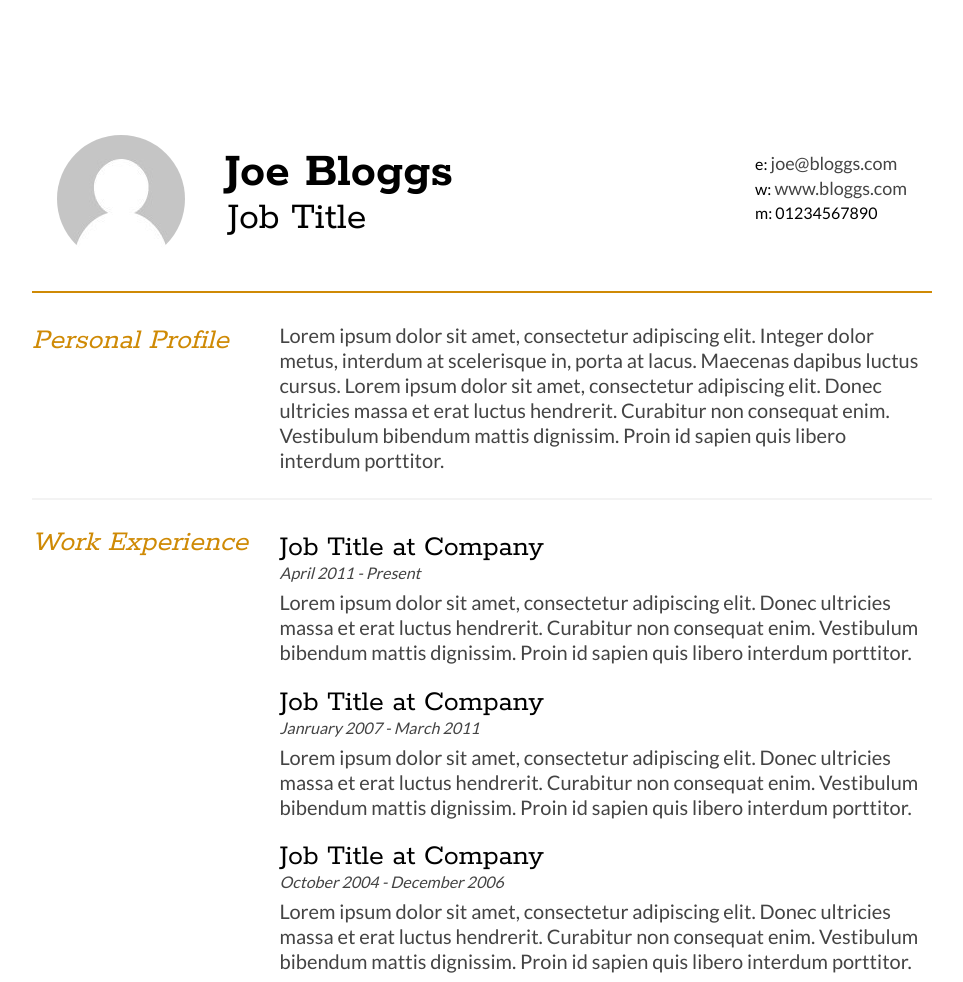
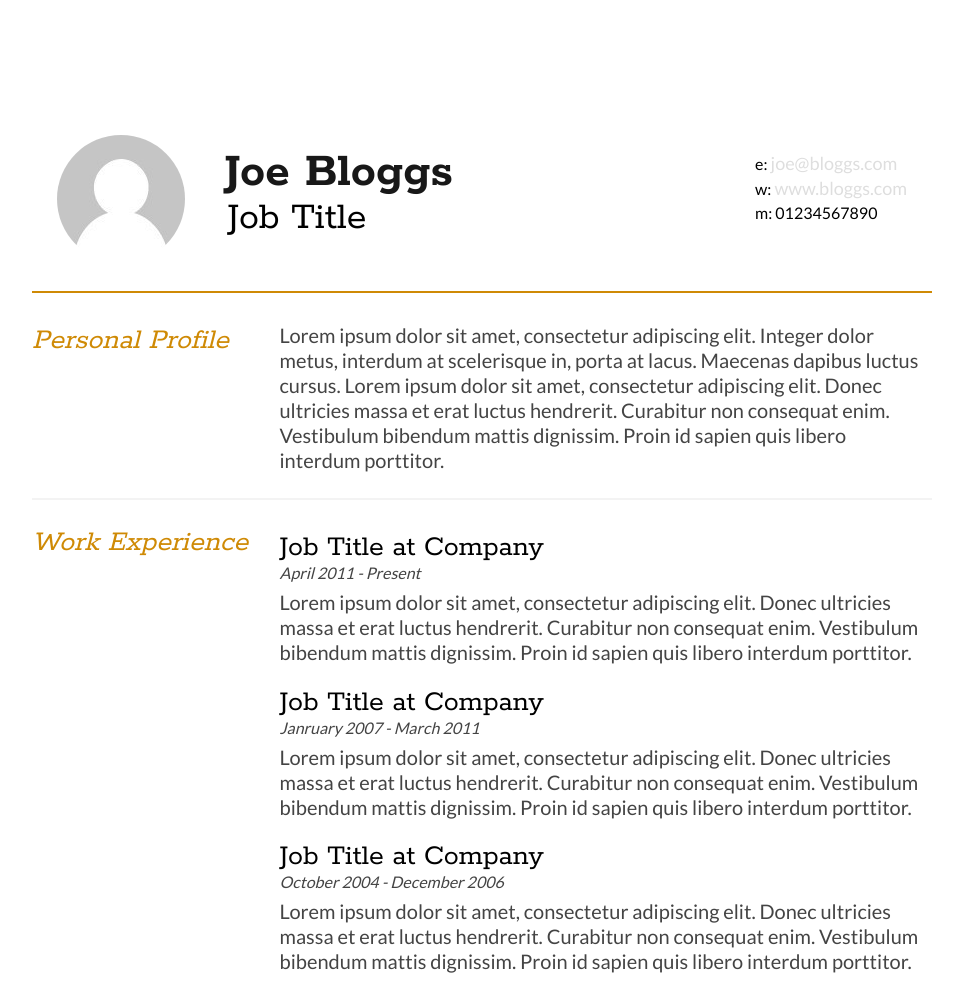
Before and after one commit to ankle-code/style-curriculum, a plain HTML site: page index.html in a window 1280 px wide. Shown: the top 982 px of the page, without its empty margins (158-1121 px from the left). Drawn offline with Linux system fonts and the light colour scheme.

Commit message:
Aletrando cores(2).

```diff
--- a/style.css
+++ b/style.css
@@ -31,7 +31,7 @@ html,body {
 #name h1 {
 	font-size: 50px;
 	font-weight: bold;
-	color: black;
+	color: #181818;
 	margin-bottom: -18px;
 	font-style: normal;
 	font-family: 'Rokkitt', Arial, Helvetica, sans-serif;
@@ -61,7 +61,7 @@ html,body {
 #contactDetails a {
 	color:#181818;
 	font-size: 18px;
-	color: #444444;
+	color: #dedede;
 }
 
 #headshot, #contactDetails {
```
